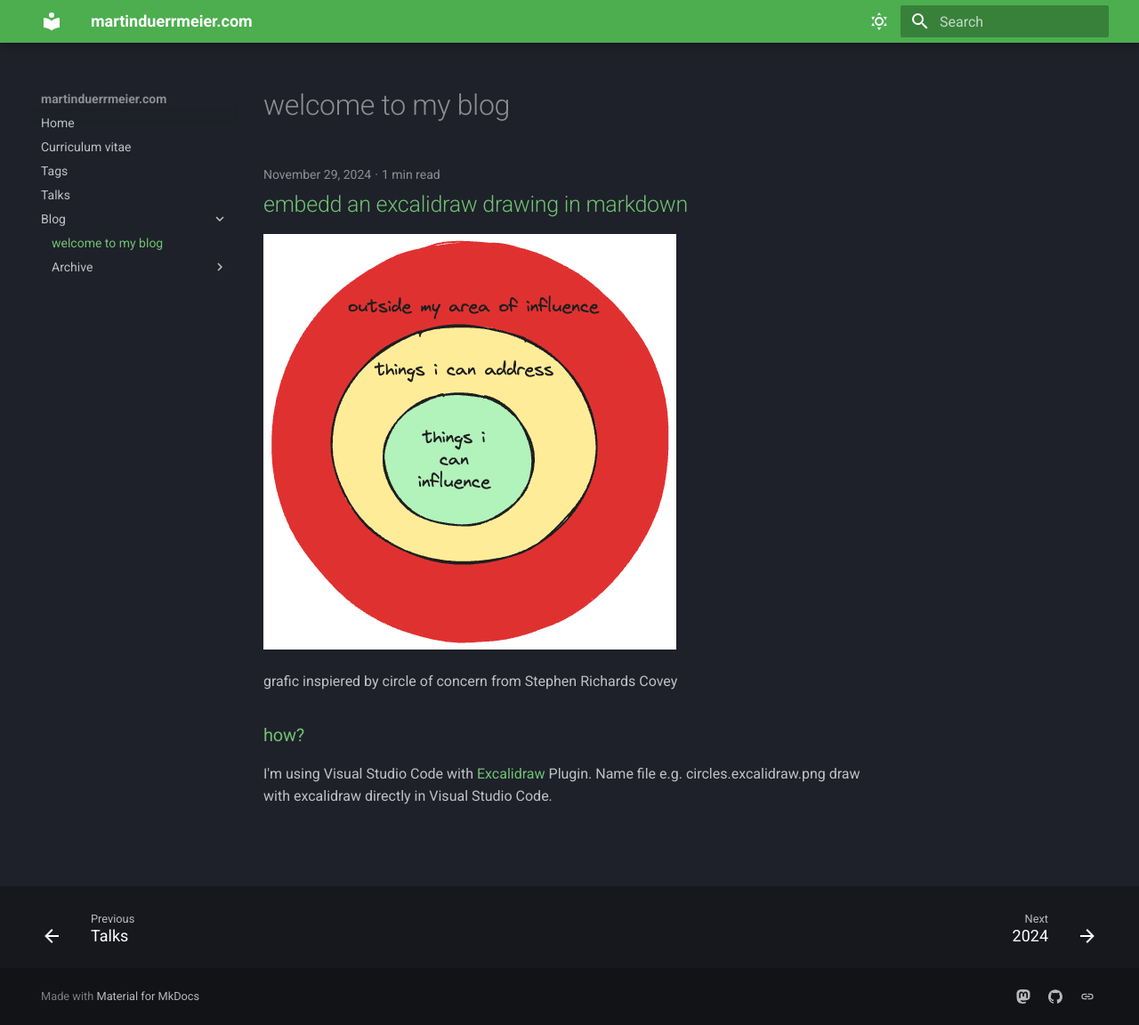
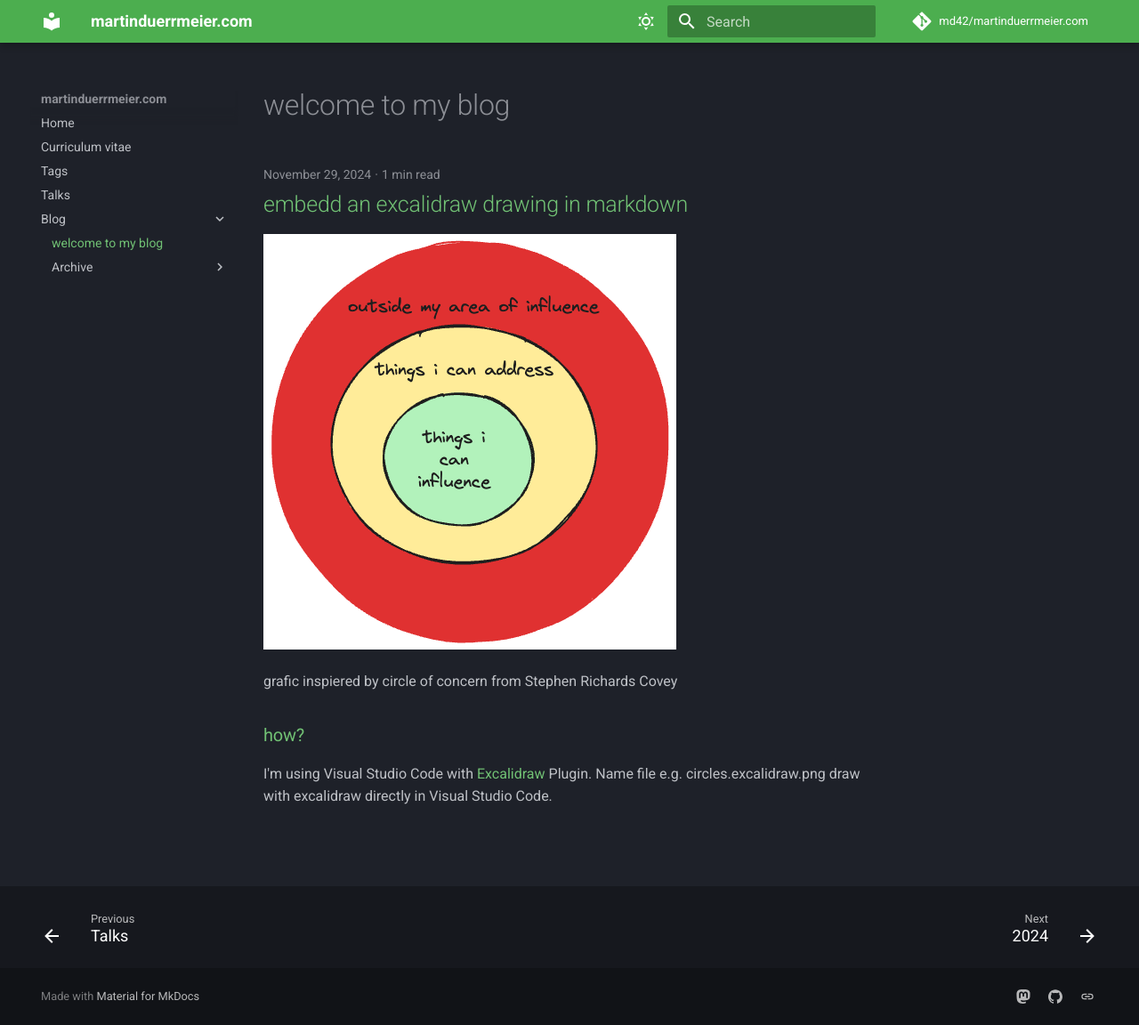
Before and after one commit to md42/martinduerrmeier.com, an MkDocs documentation site: the page built from docs/blog/index.md, in a window 1280 px wide and 1152 px high. Shown: the whole window at 89% size. Built offline with MkDocs 1.6.1 and Material for MkDocs 9.7.7, drawn with Linux system fonts in a browser that asks for light colours; comment, search, counter and statistics services are not loaded.

Commit message:
adding git repo, name could not be determinded locally (why?)

```diff
--- a/mkdocs.yml
+++ b/mkdocs.yml
@@ -1,6 +1,8 @@
 site_name: martinduerrmeier.com
 site_description: Personal website of Martin Dürrmeier
 site_url: https://martinduerrmeier.com
+repo_url: https://github.com/md42/martinduerrmeier.com
+repo_name: md42/martinduerrmeier.com
 
 theme:
   name: material
```
